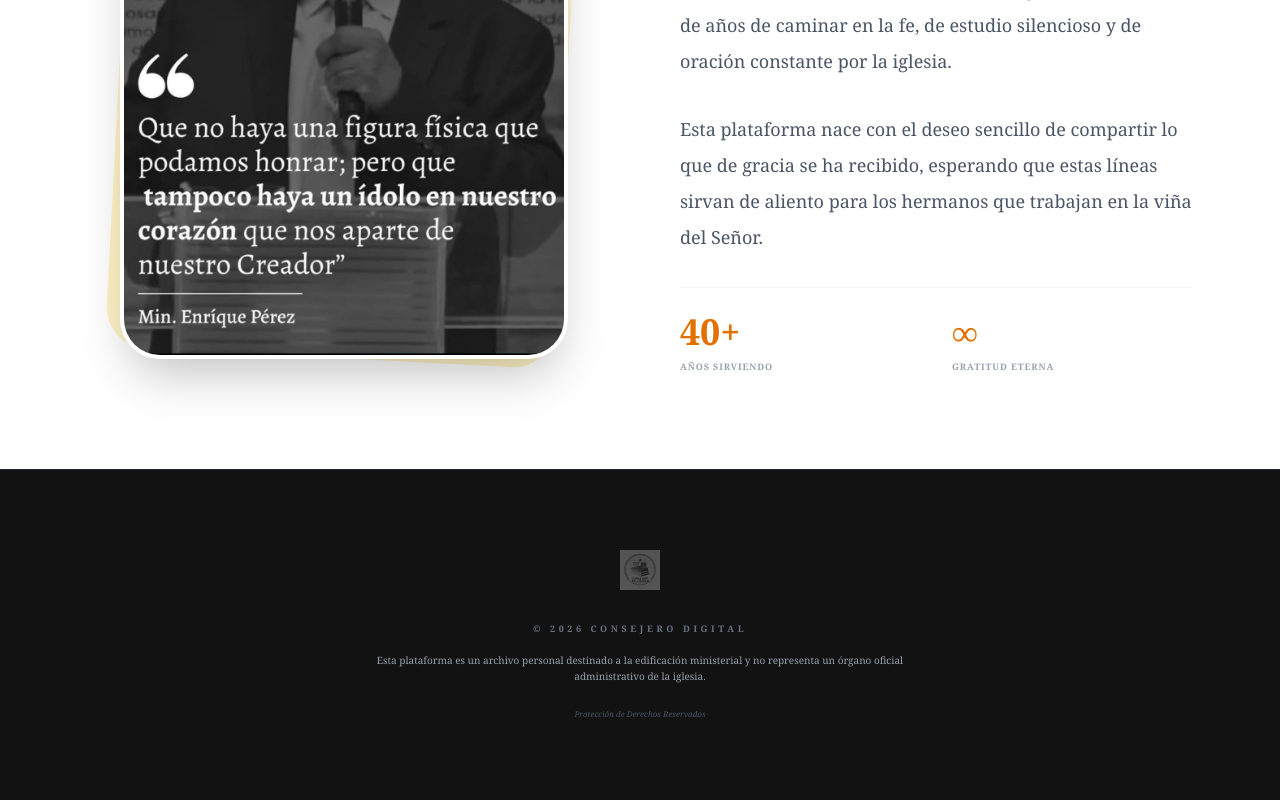
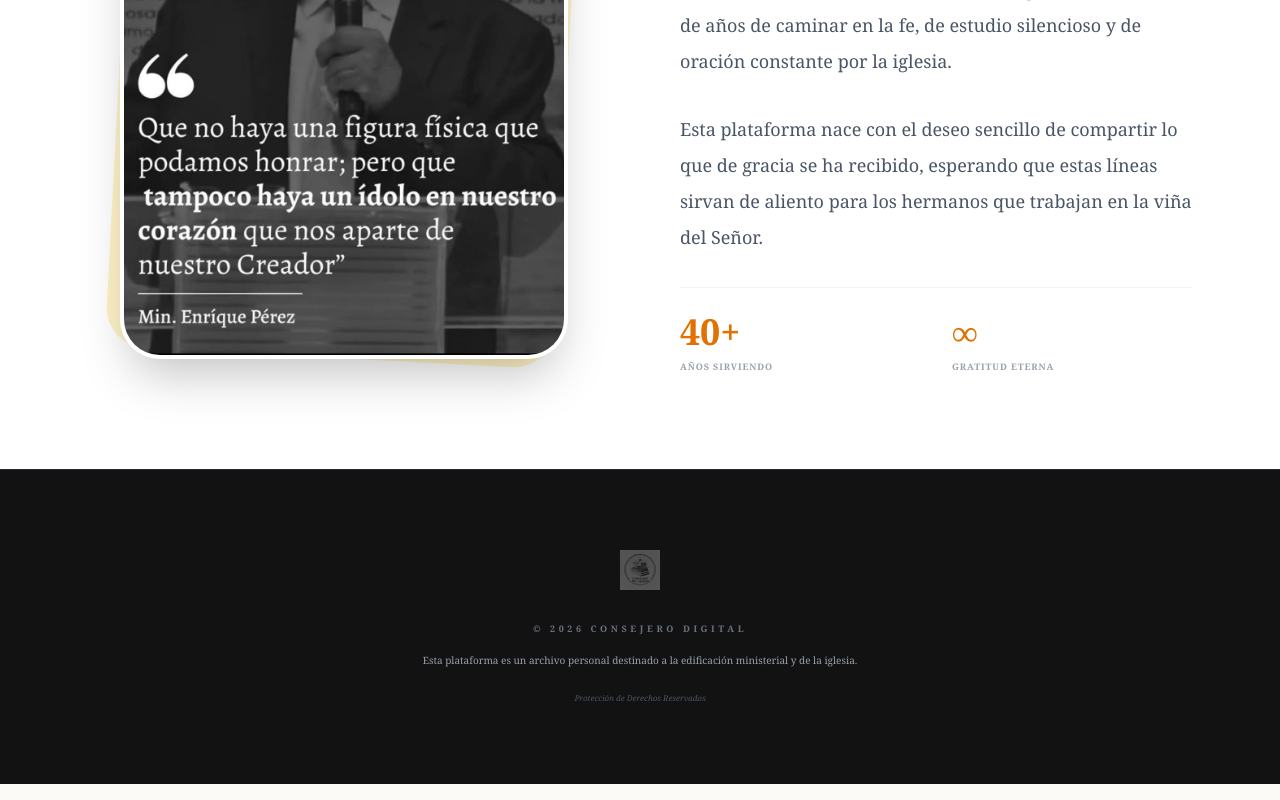
Before and after one commit to aroncithoper-cyber/biblioteca-papa, a Next.js app: page / in a window 1280 px wide. Shown: the part 1036-1836 px from the top of the page. Built offline with nearby package versions, Linux system fonts and the light colour scheme; no server answers.

Commit message:
Fix: Eliminación del término

```diff
--- a/src/app/page.tsx
+++ b/src/app/page.tsx
@@ -191,7 +191,7 @@ export default function LandingPage() {
 
         {/* CAMBIO 2: DISCLAIMER PARA EVITAR REGAÑOS */}
         <p className="text-[10px] text-gray-400 font-light max-w-xl mx-auto leading-relaxed mb-6 px-4">
-          Esta plataforma es un archivo personal destinado a la edificación ministerial y no representa un órgano oficial administrativo de la iglesia.
+          Esta plataforma es un archivo personal destinado a la edificación ministerial y de la iglesia.
         </p>
 
         <p className="text-[8px] text-gray-600 italic font-serif">
```
